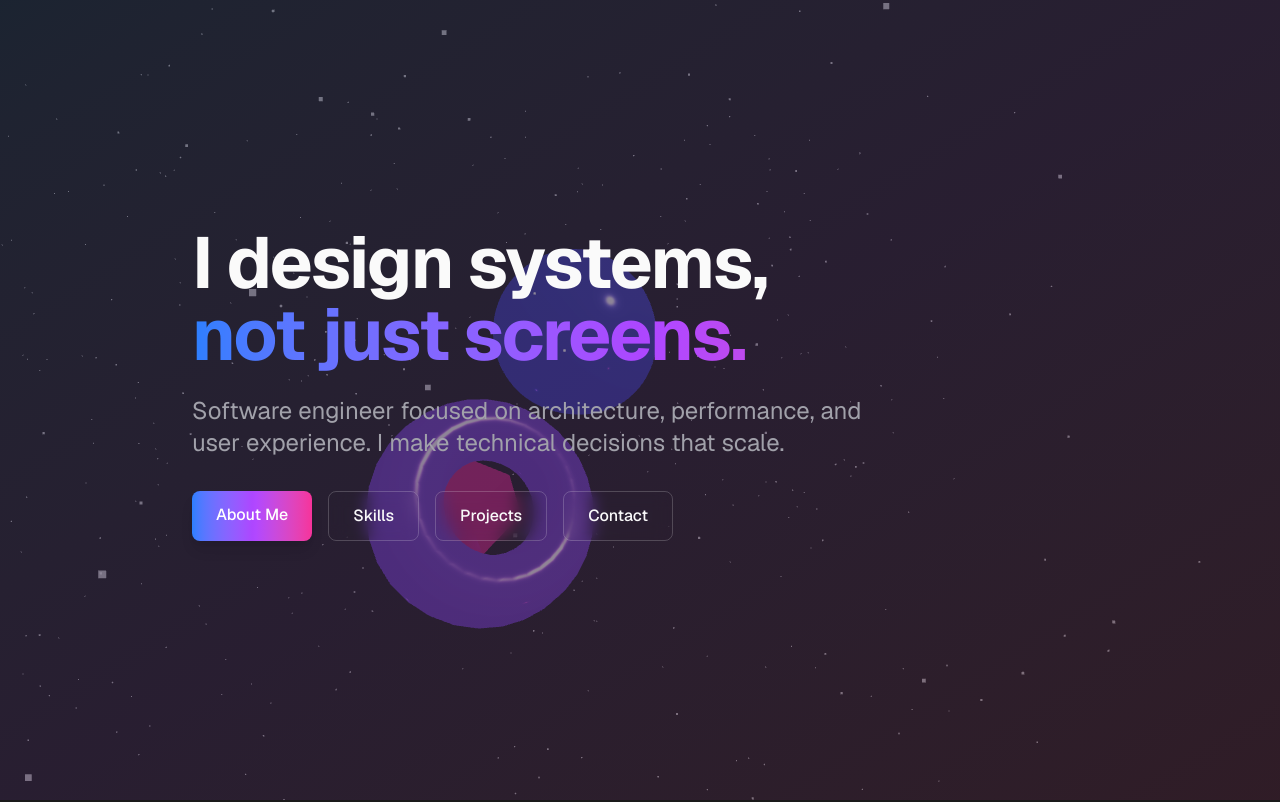
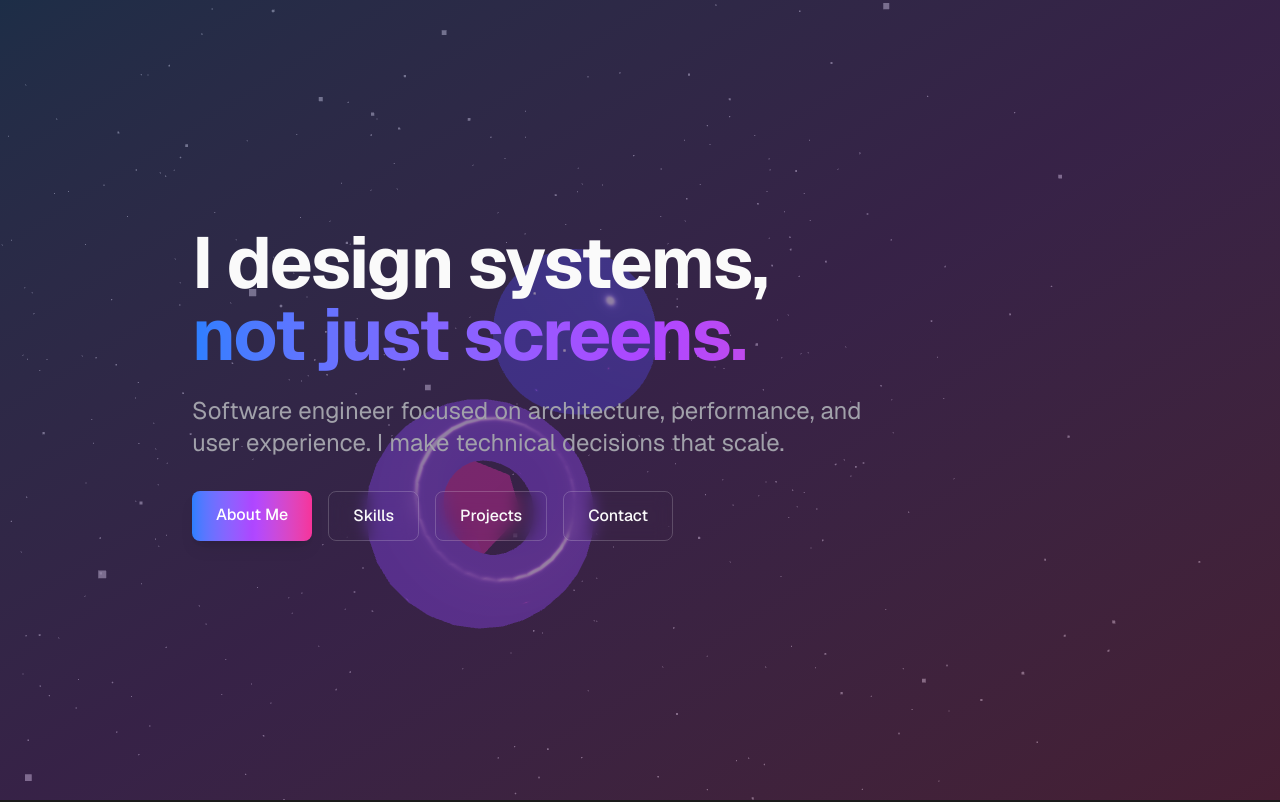
Before and after one commit to matsu641/my-portfolio, a Next.js app: page / in a window 1280 px wide. Shown: the top 802 px of the page. Built offline with nearby package versions, Linux system fonts and the light colour scheme.

Commit message:
Update info

```diff
--- a/components/Hero.tsx
+++ b/components/Hero.tsx
@@ -278,7 +278,7 @@ export default function Hero() {
 
       {/* グラデーション背景 */}
       <div
-        className="absolute inset-0 bg-gradient-to-br from-blue-500/10 via-purple-500/10 to-pink-500/10 transition-all duration-300"
+        className="absolute inset-0 bg-gradient-to-br from-blue-500/20 via-purple-500/20 to-pink-500/20 transition-all duration-300"
         style={{
           transform: `translate(${mousePosition.x * 20}px, ${mousePosition.y * 20}px)`,
         }}
```
